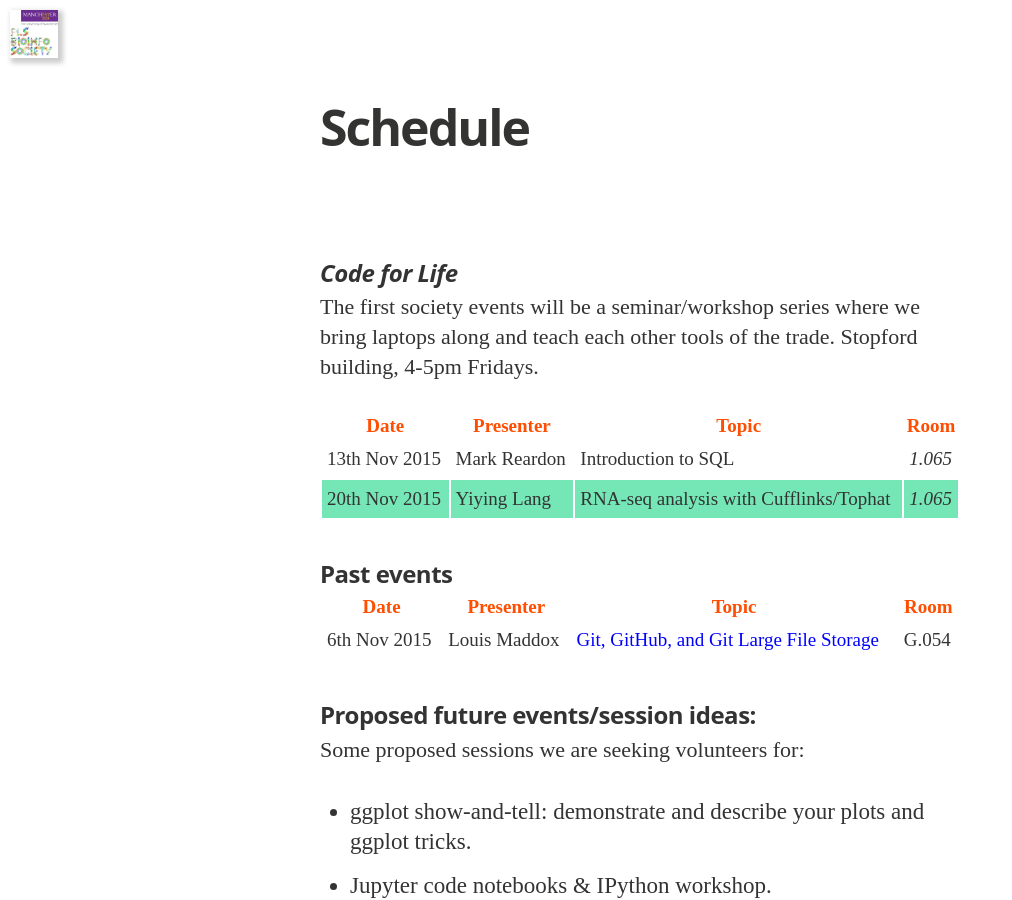
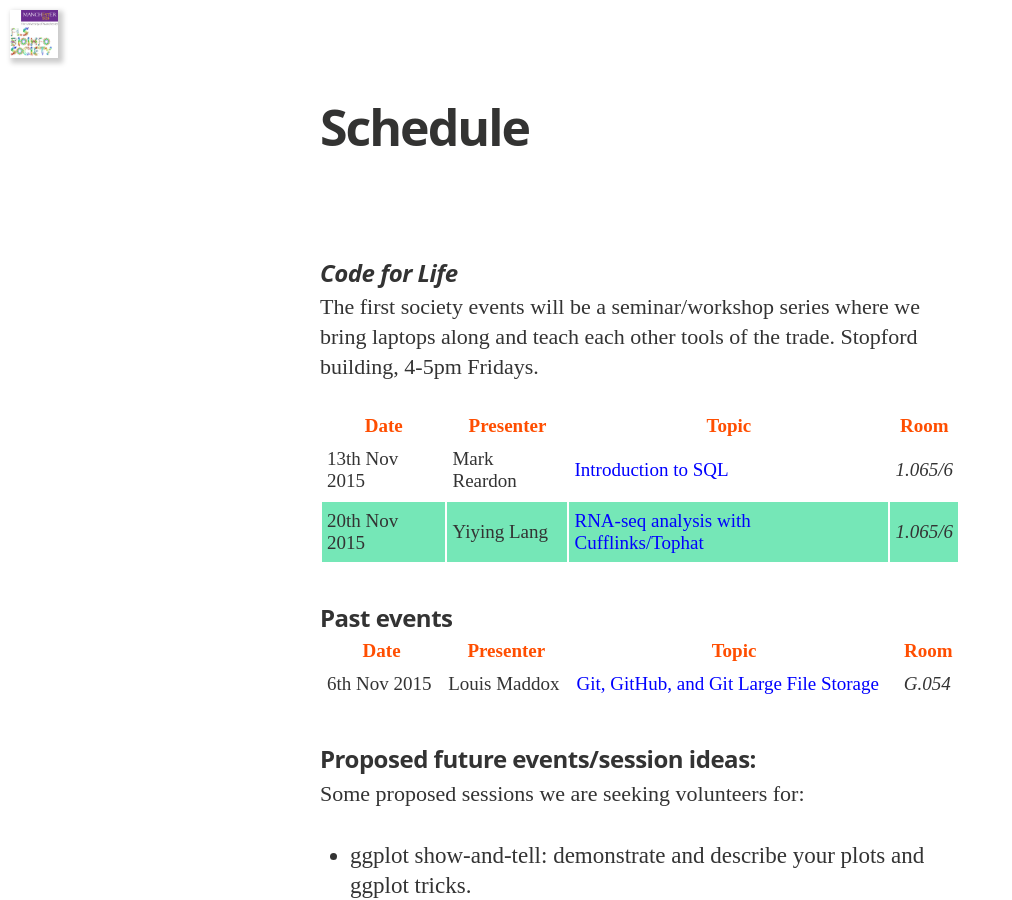
Before and after one commit to UoMBioinfoSoc/UoMBioinfoSoc.github.io, a Jekyll site: the page built from schedule.md, in a window 1280 px wide and 900 px high. Shown: the whole window, without its empty margins (0-1012 px from the left). Built offline with Jekyll 4.4.1, drawn with Linux system fonts in a browser that asks for light colours; nearby versions of some CDN libraries; some web fonts are replaced; Markdown is read by kramdown in place of the engine named in the settings.

Commit message:
Link to TopHat/Cufflinks talk

```diff
--- a/schedule.md
+++ b/schedule.md
@@ -10,15 +10,15 @@ The first society events will be a seminar/workshop series where we bring laptop
 
 |Date | Presenter | Topic | Room |
 |----- | -------|--------|------|
-|13th Nov 2015 | Mark Reardon | Introduction to SQL|_1.065_|
-|20th Nov 2015 | Yiying Lang | RNA-seq analysis with Cufflinks/Tophat |_1.065_|
+|13th Nov 2015 | Mark Reardon | [Introduction to SQL](https://www.facebook.com/events/158390151182869/)|_1.065/6_|
+|20th Nov 2015 | Yiying Lang | [RNA-seq analysis with Cufflinks/Tophat](https://www.facebook.com/events/1520097534976884) |_1.065/6_|
 
 ### Past events
 
 
 |Date | Presenter | Topic | Room |
 |----- | -------|--------|------|
-|6th Nov 2015 | Louis Maddox | [Git, GitHub, and Git Large File Storage](https://www.facebook.com/events/857217957729738/)|G.054|
+|6th Nov 2015 | Louis Maddox | [Git, GitHub, and Git Large File Storage](https://www.facebook.com/events/857217957729738/)|_G.054_|
 
 ### Proposed future events/session ideas:
 
```
